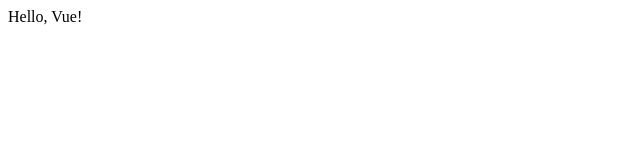
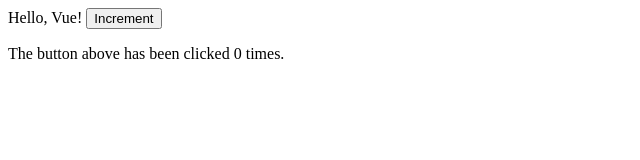
Before and after one commit to hellohien/vue-practice, a plain HTML site: page index.html in a window 1280 px wide. Shown: the whole page, without its empty margins (0-640 px from the left). Drawn offline with nearby package versions, Linux system fonts and the light colour scheme.

Commit message:
Event handling

```diff
--- a/index.html
+++ b/index.html
@@ -13,6 +13,12 @@
     <span v-if="seen">
       {{message}}
     </span>
+    <button v-on:click="counter += 1">
+      Increment
+    </button>
+    <p>
+      The button above has been clicked {{ counter }} times.
+    </p>
   </div>
   <script src="index.js"></script>
 </body>
--- a/index.js
+++ b/index.js
@@ -2,6 +2,7 @@ var app = new Vue({
   el: '#app',
   data: {
     message: 'Hello, Vue!',
-    seen: true
+    seen: true,
+    counter: 0
   }
 })
```
